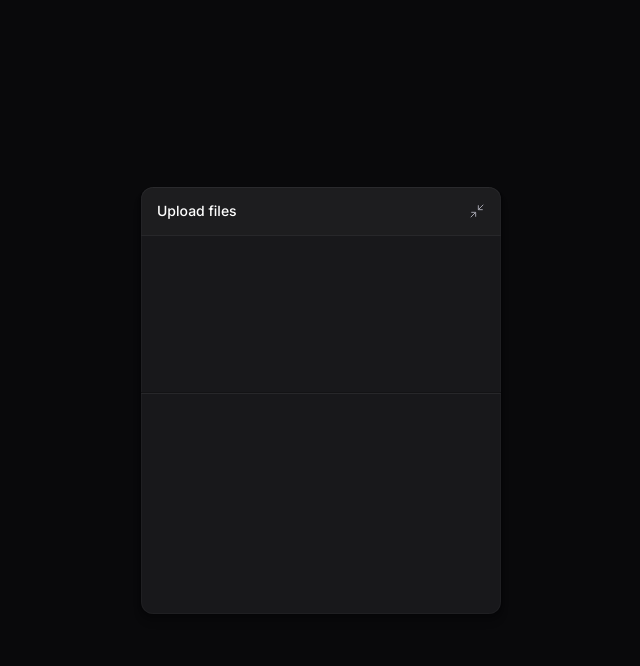
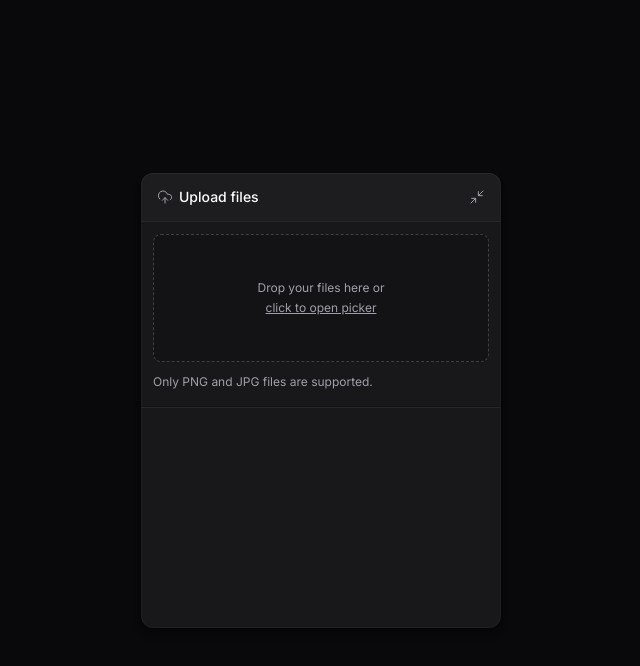
Before and after one commit to Ronald-Ca/upload-widget, a React (Vite) app in the folder web/: page / in a window 1280 px wide. Both pictures are taken after a click on the button "Upload files". Shown: the top 666 px of the page, without its empty margins (319-959 px from the left). Built offline with nearby package versions, Linux system fonts and the light colour scheme.

Commit message:
componente de dropzone e title

```diff
--- a/web/package.json
+++ b/web/package.json
@@ -15,6 +15,7 @@
     "lucide-react": "^0.474.0",
     "react": "^18.3.1",
     "react-dom": "^18.3.1",
+    "react-dropzone": "^14.3.5",
     "tailwind-variants": "^0.3.1",
     "tailwindcss": "^4.0.0"
   },
--- a/web/src/components/upload-widget-dropzone.tsx
+++ b/web/src/components/upload-widget-dropzone.tsx
@@ -1,3 +1,30 @@
+import { useDropzone } from "react-dropzone"
 export function UploadWidgetDropzone() {
-    return <div className="px-3 h-32"></div>
+    const { getRootProps, getInputProps, isDragActive } = useDropzone({
+        multiple: true,
+        accept: {
+            "image/jpeg": [],
+            "image/png": [],
+        },
+        onDrop(acceptedFiles) {
+            console.log(acceptedFiles)
+        },
+    })
+
+    return (
+        <div className="px-3 flex flex-col gap-3">
+            <div
+                data-active={isDragActive}
+                className="cursor-pointer text-zinc-400 bg-black/20 p-5 rounded-lg border border-zinc-700 border-dashed h-32 flex flex-col items-center justify-center gap-1 hover:border-zinc-600 transition-colors data-[active=true]:bg-indigo-500/10 data-[active=true]:border-indigo-500"
+                {...getRootProps()}
+            >
+                <input type="file" {...getInputProps()} />
+                <span className="text-xs">Drop your files here or</span>
+                <span className="text-xs underline">click to open picker</span>
+            </div>
+            <span className="text-xs text-zinc-400">
+                Only PNG and JPG files are supported.
+            </span>
+        </div>
+    )
 }
--- a/web/src/components/upload-widget-header.tsx
+++ b/web/src/components/upload-widget-header.tsx
@@ -1,11 +1,13 @@
 import * as Collapsible from "@radix-ui/react-collapsible"
 import { Minimize2 } from "lucide-react"
 import { Button } from "./ui/button"
+import { UploadWidgetTitle } from "./upload-widget-title"
 
 export function UploadWidgetHeader() {
   return (
     <div className="w-full p-4 py-2 bg-white/2 border-zinc-800 border-b flex items-center justify-between">
-      <span className="text-sm font-medium">Upload files</span>
+      <UploadWidgetTitle />
+
       <Collapsible.Trigger asChild>
         <Button size="icon" className="-mr-2">
           <Minimize2 strokeWidth={1.5} className="size-4" />
--- a/web/src/components/upload-widget-minimized-button.tsx
+++ b/web/src/components/upload-widget-minimized-button.tsx
@@ -1,9 +1,11 @@
 import * as Collapsible from "@radix-ui/react-collapsible"
 import { Maximize2 } from "lucide-react"
+import { UploadWidgetTitle } from "./upload-widget-title"
 export function UploadWidgetMinimizedButton() {
   return (
     <Collapsible.Trigger className="group w-full bg-white/2 py-3 px-5 flex items-center justify-between">
-      <span className="text-sm font-medium">Upload files</span>
+      <UploadWidgetTitle />
+
       <Maximize2
         strokeWidth={1.5}
         className="size-4 text-zinc-400 group-hover:text-zinc-100"
--- /dev/null
+++ b/web/src/components/upload-widget-title.tsx
@@ -0,0 +1,9 @@
+import { UploadCloud } from "lucide-react"
+export function UploadWidgetTitle() {
+  return (
+    <div className="flex items-center gap-1.5 text-sm font-medium">
+      <UploadCloud className="size-4 text-zinc-400" strokeWidth={1.5} />
+      <span>Upload files</span>
+    </div>
+  )
+}
```
Also changed, not shown: 1 other file (tests, documents, lock files or other folders).
